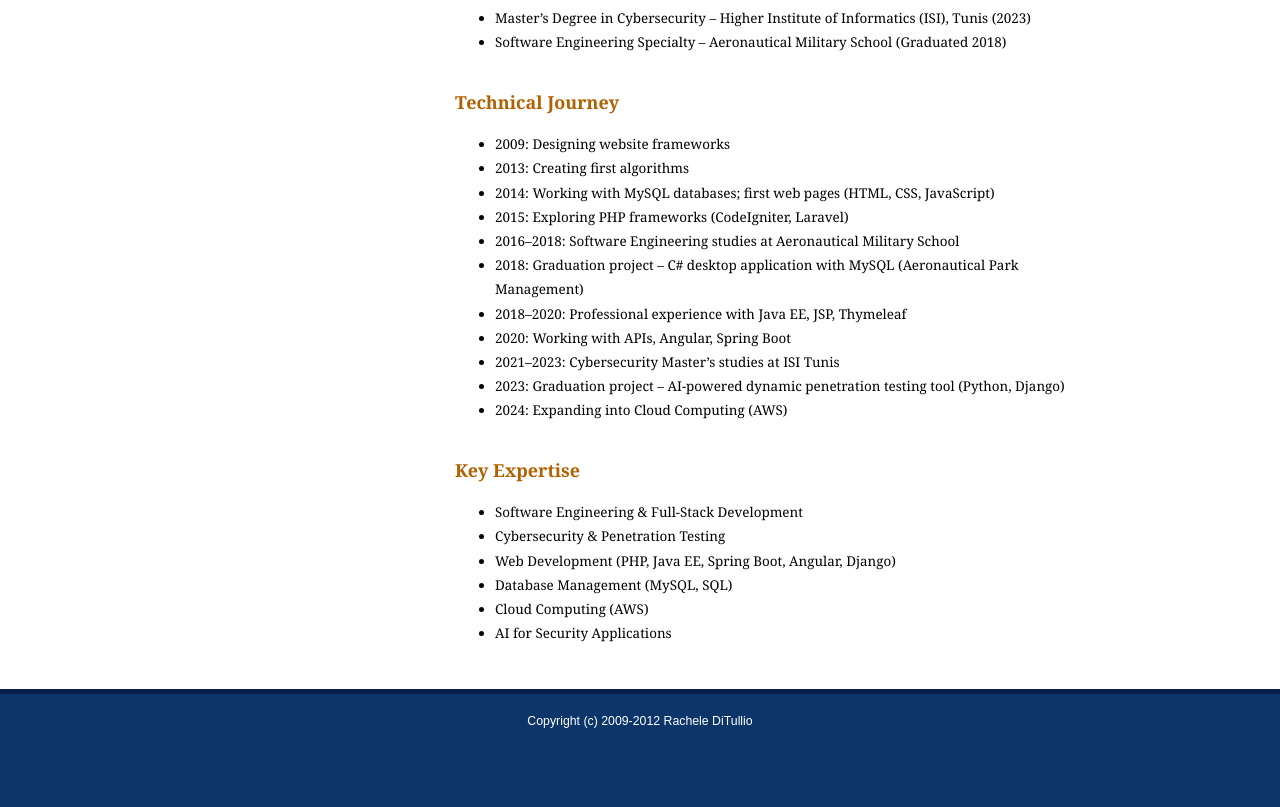
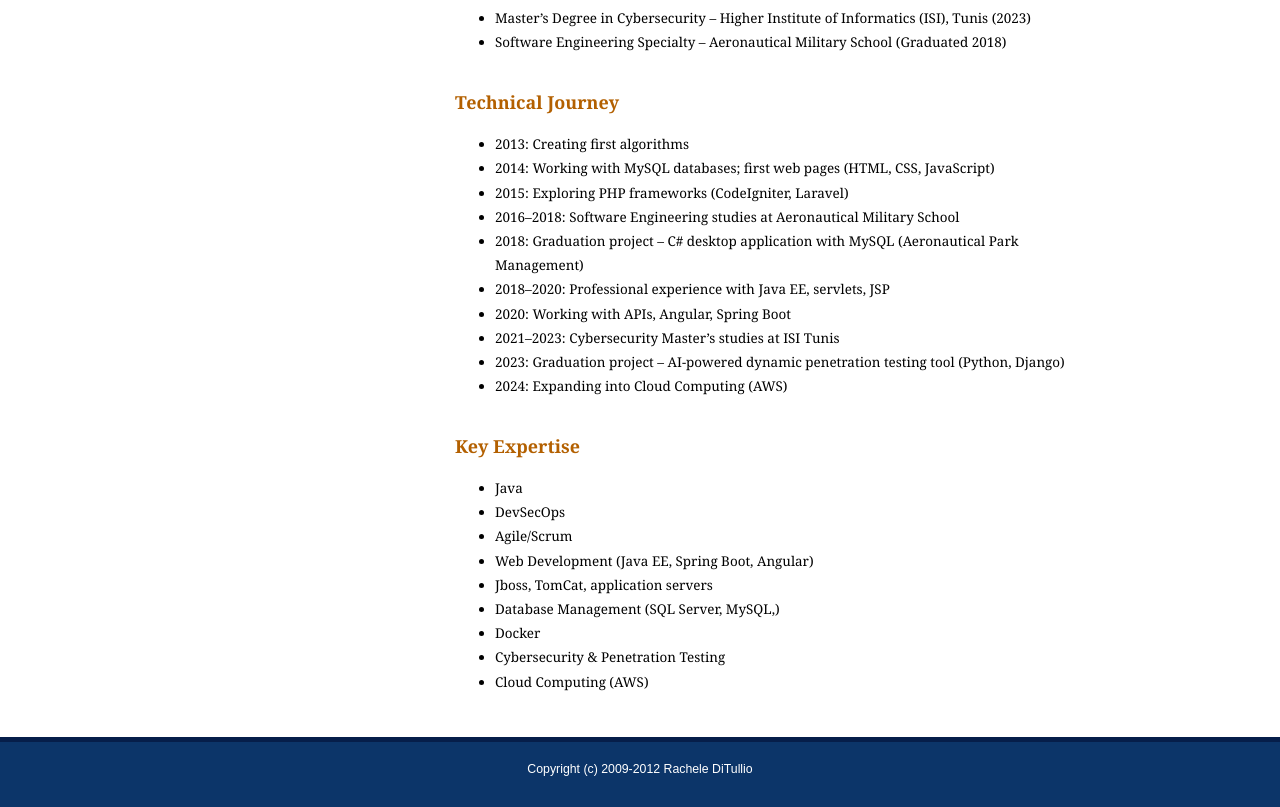
Before and after one commit to saifmbarki/get-ready4prod, a plain HTML site: page index.html in a window 1280 px wide. Shown: the part 660-1467 px from the top of the page. Before the commit the page ends 1419 px from the top, so only its background shows below. Drawn offline with Linux system fonts and the light colour scheme.

Commit message:
Update index.html

```diff
--- a/index.html
+++ b/index.html
@@ -57,13 +57,12 @@ With more than a decade of hands-on experience in software engineering, database
 
 <h3>Technical Journey</h3>
 <ul>
-<li>2009: Designing website frameworks</li>
 <li>2013: Creating first algorithms</li>
 <li>2014: Working with MySQL databases; first web pages (HTML, CSS, JavaScript)</li>
 <li>2015: Exploring PHP frameworks (CodeIgniter, Laravel)</li>
 <li>2016–2018: Software Engineering studies at Aeronautical Military School</li>
 <li>2018: Graduation project – C# desktop application with MySQL (Aeronautical Park Management)</li>
-<li>2018–2020: Professional experience with Java EE, JSP, Thymeleaf</li>
+<li>2018–2020: Professional experience with Java EE, servlets, JSP</li>
 <li>2020: Working with APIs, Angular, Spring Boot</li>
 <li>2021–2023: Cybersecurity Master’s studies at ISI Tunis</li>
 <li>2023: Graduation project – AI-powered dynamic penetration testing tool (Python, Django)</li>
@@ -73,15 +72,17 @@ With more than a decade of hands-on experience in software engineering, database
 
 <h3>Key Expertise</h3>
 <ul>
-<li>Software Engineering & Full-Stack Development</li>
+<li>Java</li>
+<li>DevSecOps</li>
+<li>Agile/Scrum</li>
+<li>Web Development (Java EE, Spring Boot, Angular)</li>
+<li>Jboss, TomCat, application servers</li>
+<li>Database Management (SQL Server, MySQL,)</li>
+<li>Docker</li>
 <li>Cybersecurity & Penetration Testing</li>
-<li>Web Development (PHP, Java EE, Spring Boot, Angular, Django)</li>
-<li>Database Management (MySQL, SQL)</li>
 <li>Cloud Computing (AWS)</li>
-<li>AI for Security Applications</li>
 </ul>
 </section>
-
 
 
 
```
